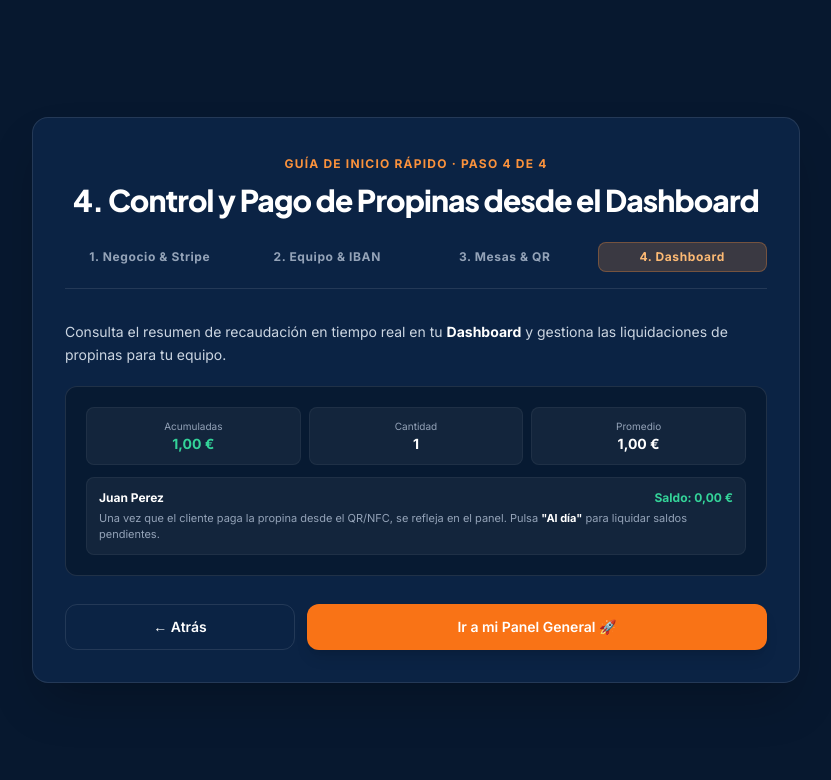
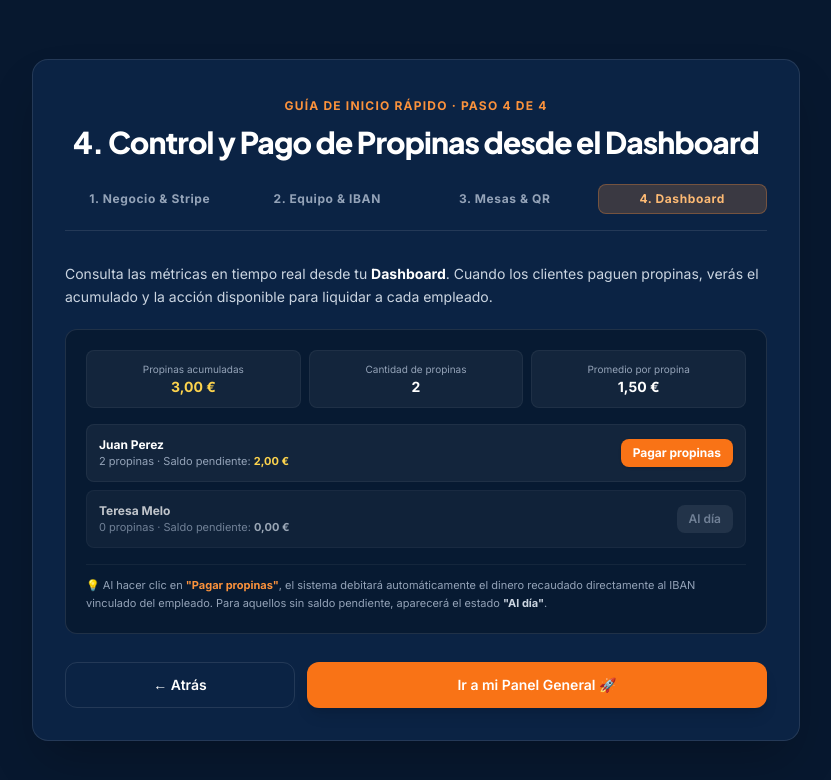
Before and after one commit to felipeamazon83-cyber/propi, a Next.js app in the folder frontend/: page /onboarding in a window 1280 px wide. Both pictures are taken after a click on the button "4. Dashboard". Shown: the top 780 px of the page, without its empty margins (224-1055 px from the left). Built offline with nearby package versions, Linux system fonts and the light colour scheme.

Commit message:
Revise dashboard and payouts text in onboarding
Updated text and comments related to dashboard and payouts in Spanish.

```diff
--- a/frontend/app/onboarding/page.tsx
+++ b/frontend/app/onboarding/page.tsx
@@ -167,38 +167,58 @@ export default function OnboardingPage() {
           </div>
         )}
 
-        {/* PASO 4: Dashboard y Payouts */}
+        {/* PASO 4: Dashboard y Pago de Propinas */}
         {step === 4 && (
           <div className="flex flex-col gap-5 text-slate-300">
             <p className="text-sm text-slate-300 leading-relaxed">
-              Consulta el resumen de recaudación en tiempo real en tu <strong className="text-white">Dashboard</strong> y gestiona las liquidaciones de propinas para tu equipo.
+              Consulta las métricas en tiempo real desde tu <strong className="text-white">Dashboard</strong>. Cuando los clientes paguen propinas, verás el acumulado y la acción disponible para liquidar a cada empleado.
             </p>
 
-            <div className="rounded-xl border border-white/10 bg-[#07182f]/80 p-5 space-y-3">
+            <div className="rounded-xl border border-white/10 bg-[#07182f]/80 p-5 space-y-4">
+              {/* Resumen de Métricas */}
               <div className="grid grid-cols-3 gap-2 text-center text-xs">
                 <div className="bg-white/5 p-2.5 rounded-lg border border-white/5">
-                  <span className="block text-slate-400 text-[10px]">Acumuladas</span>
-                  <span className="font-bold text-emerald-400 text-sm">1,00 €</span>
+                  <span className="block text-slate-400 text-[10px]">Propinas acumuladas</span>
+                  <span className="font-bold text-amber-300 text-sm">3,00 €</span>
                 </div>
                 <div className="bg-white/5 p-2.5 rounded-lg border border-white/5">
-                  <span className="block text-slate-400 text-[10px]">Cantidad</span>
-                  <span className="font-bold text-white text-sm">1</span>
+                  <span className="block text-slate-400 text-[10px]">Cantidad de propinas</span>
+                  <span className="font-bold text-white text-sm">2</span>
                 </div>
                 <div className="bg-white/5 p-2.5 rounded-lg border border-white/5">
-                  <span className="block text-slate-400 text-[10px]">Promedio</span>
-                  <span className="font-bold text-white text-sm">1,00 €</span>
+                  <span className="block text-slate-400 text-[10px]">Promedio por propina</span>
+                  <span className="font-bold text-white text-sm">1,50 €</span>
                 </div>
               </div>
 
-              <div className="p-3 bg-white/5 rounded-lg border border-white/5 text-xs text-slate-300 space-y-1">
-                <div className="flex justify-between font-bold text-white">
-                  <span>Juan Perez</span>
-                  <span className="text-emerald-400">Saldo: 0,00 €</span>
+              {/* Simulación de la Tabla de Empleados */}
+              <div className="space-y-2 text-xs">
+                {/* Empleado con saldo pendiente */}
+                <div className="flex items-center justify-between p-3 bg-white/5 rounded-lg border border-white/5">
+                  <div>
+                    <span className="font-bold text-white block">Juan Perez</span>
+                    <span className="text-[11px] text-slate-400">2 propinas · Saldo pendiente: <strong className="text-amber-300">2,00 €</strong></span>
+                  </div>
+                  <button className="px-3 py-1.5 rounded-lg bg-orange-500 font-bold text-white text-xs hover:bg-orange-600 transition-all shadow">
+                    Pagar propinas
+                  </button>
                 </div>
-                <p className="text-[11px] text-slate-400">
-                  Una vez que el cliente paga la propina desde el QR/NFC, se refleja en el panel. Pulsa <strong className="text-white">&quot;Al día&quot;</strong> para liquidar saldos pendientes.
-                </p>
+
+                {/* Empleado al día */}
+                <div className="flex items-center justify-between p-3 bg-white/5 rounded-lg border border-white/5 opacity-75">
+                  <div>
+                    <span className="font-bold text-white block">Teresa Melo</span>
+                    <span className="text-[11px] text-slate-400">0 propinas · Saldo pendiente: <strong className="text-slate-300">0,00 €</strong></span>
+                  </div>
+                  <span className="px-3 py-1.5 rounded-lg bg-white/10 text-slate-400 text-xs font-semibold">
+                    Al día
+                  </span>
+                </div>
               </div>
+
+              <p className="text-[11px] text-slate-400 leading-relaxed border-t border-white/5 pt-3">
+                💡 Al hacer clic en <strong className="text-orange-400">&quot;Pagar propinas&quot;</strong>, el sistema debitará automáticamente el dinero recaudado directamente al IBAN vinculado del empleado. Para aquellos sin saldo pendiente, aparecerá el estado <strong className="text-slate-300">&quot;Al día&quot;</strong>.
+              </p>
             </div>
 
             <div className="flex gap-3 mt-2">
```
